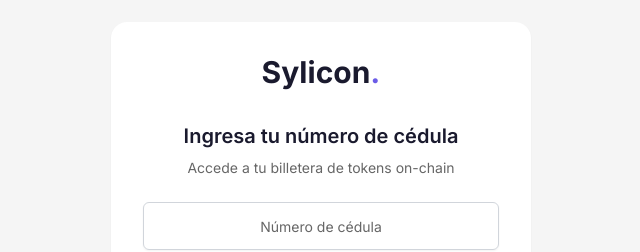
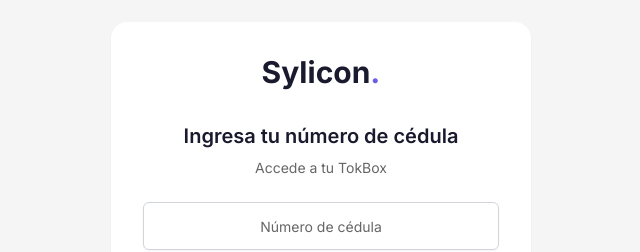
Before and after one commit to pablofelipe01/scare-medicos-ll, a Next.js app: page / in a window 1280 px wide. Shown: the part 196-448 px from the top of the page, without its empty margins (319-959 px from the left). Built offline with nearby package versions, Linux system fonts and the light colour scheme.

Commit message:
Change login subtitle to 'Accede a tu TokBox'
Co-Authored-By: Claude Opus 4.6 <noreply@anthropic.com>

```diff
--- a/app/page.tsx
+++ b/app/page.tsx
@@ -210,7 +210,7 @@ export default function LoginPage() {
                 Ingresa tu número de cédula
               </h2>
               <p className="text-sm text-[#666666]">
-                Accede a tu billetera de tokens on-chain
+                Accede a tu TokBox
               </p>
             </div>
             <form onSubmit={handleCheckCedula} className="space-y-4">
```
